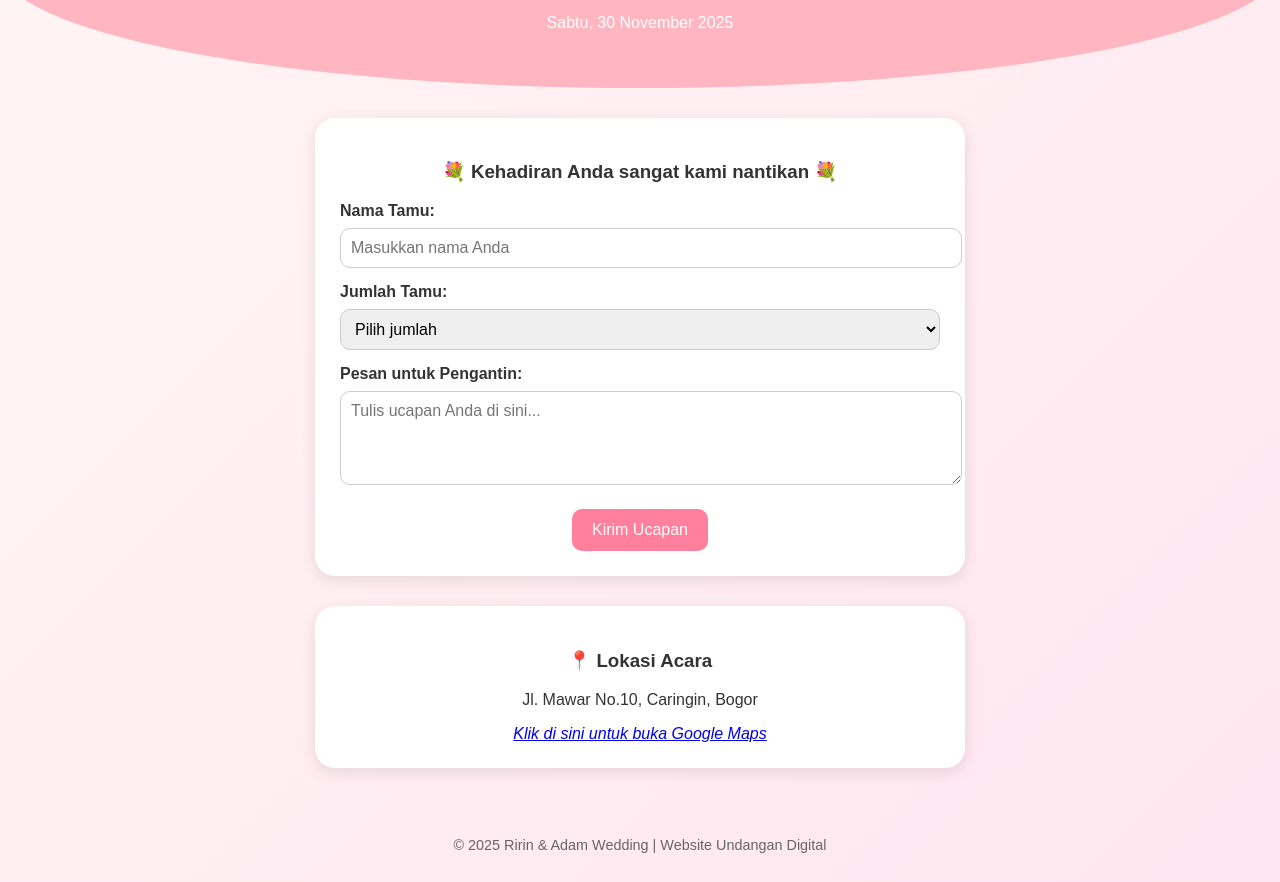
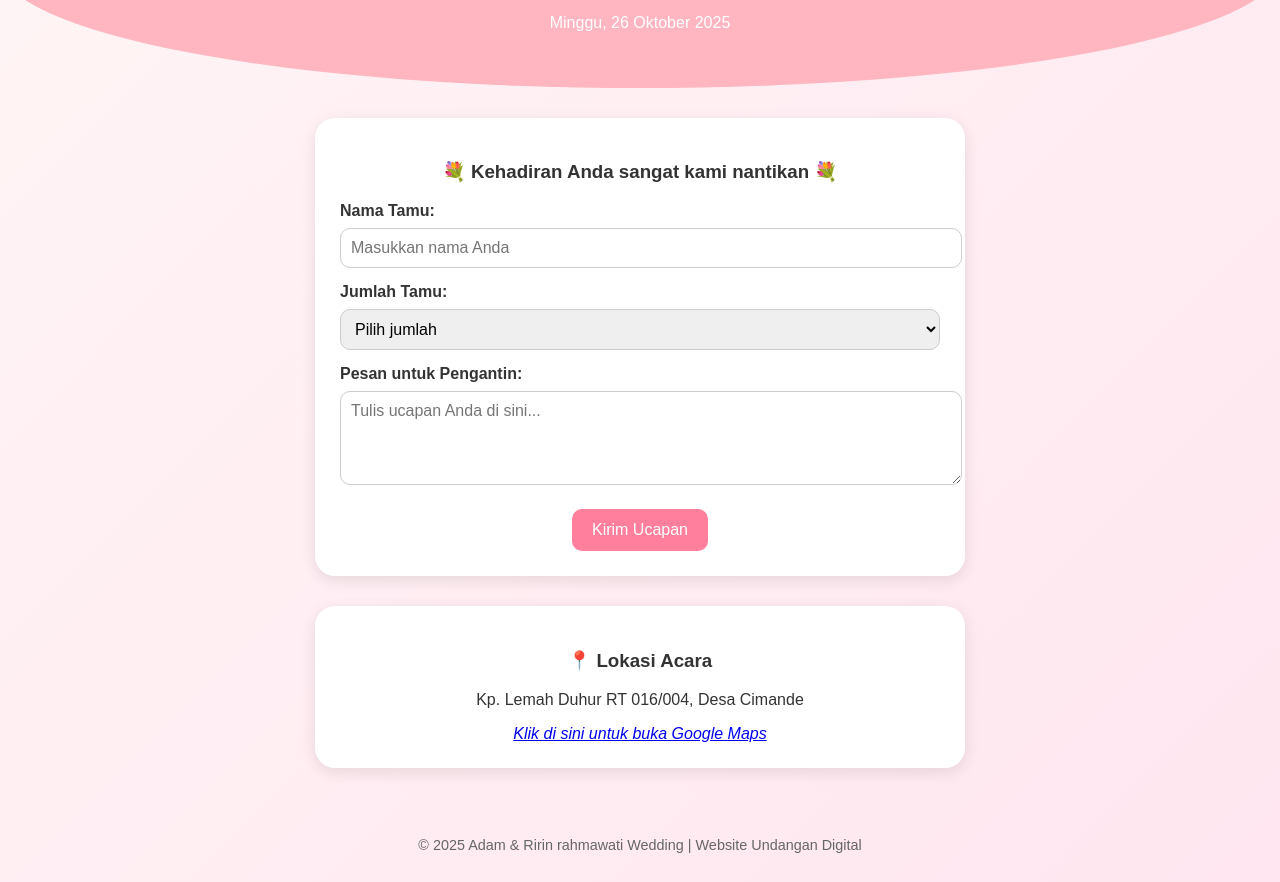
Before and after one commit to fhauziarahma/undangan-ririn-adam, a plain HTML site: page index.html in a window 1280 px wide. Shown: the part 156-1038 px from the top of the page. Drawn offline with Linux system fonts and the light colour scheme.

Commit message:
Update index.html

```diff
--- a/index.html
+++ b/index.html
@@ -93,7 +93,7 @@
   <header>
     <h1>Undangan Pernikahan</h1>
     <h2>Ririn & Adam</h2>
-    <p>Sabtu, 30 November 2025</p>
+    <p>Minggu, 26 Oktober 2025</p>
   </header>
 
   <section>
@@ -120,16 +120,16 @@
 
   <section>
     <h3>📍 Lokasi Acara</h3>
-    <p>Jl. Mawar No.10, Caringin, Bogor</p>
+    <p>Kp. Lemah Duhur RT 016/004, Desa Cimande</p>
     <div class="lokasi">
-      <a href="https://maps.google.com?q=Caringin+Bogor" target="_blank">
+      <a href="https://maps.app.goo.gl/yLhe4AgcenwJDjUf7" target="_blank">
         Klik di sini untuk buka Google Maps
       </a>
     </div>
   </section>
 
   <footer>
-    <p>© 2025 Ririn & Adam Wedding | Website Undangan Digital</p>
+    <p>© 2025 Adam & Ririn rahmawati Wedding | Website Undangan Digital</p>
   </footer>
 
   <script>
```
